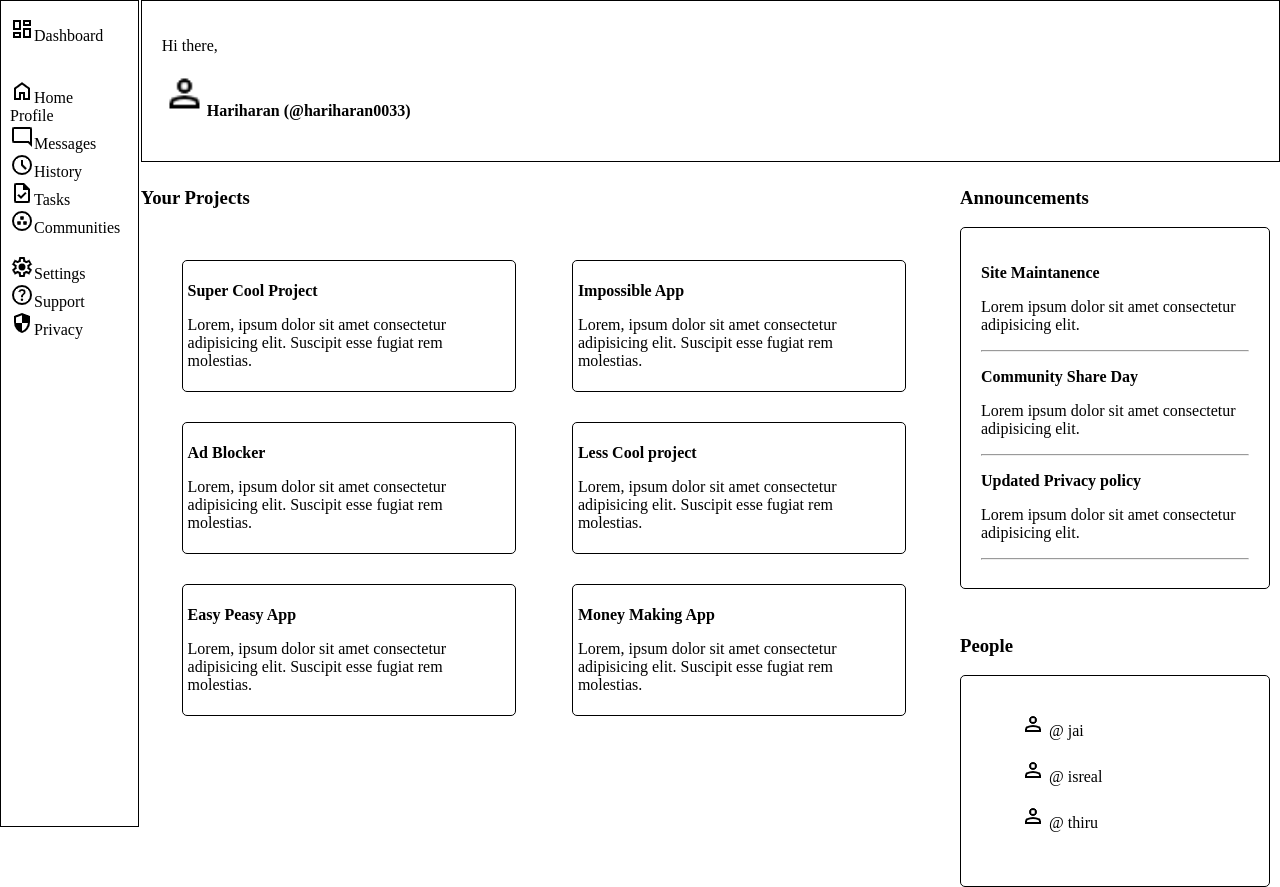
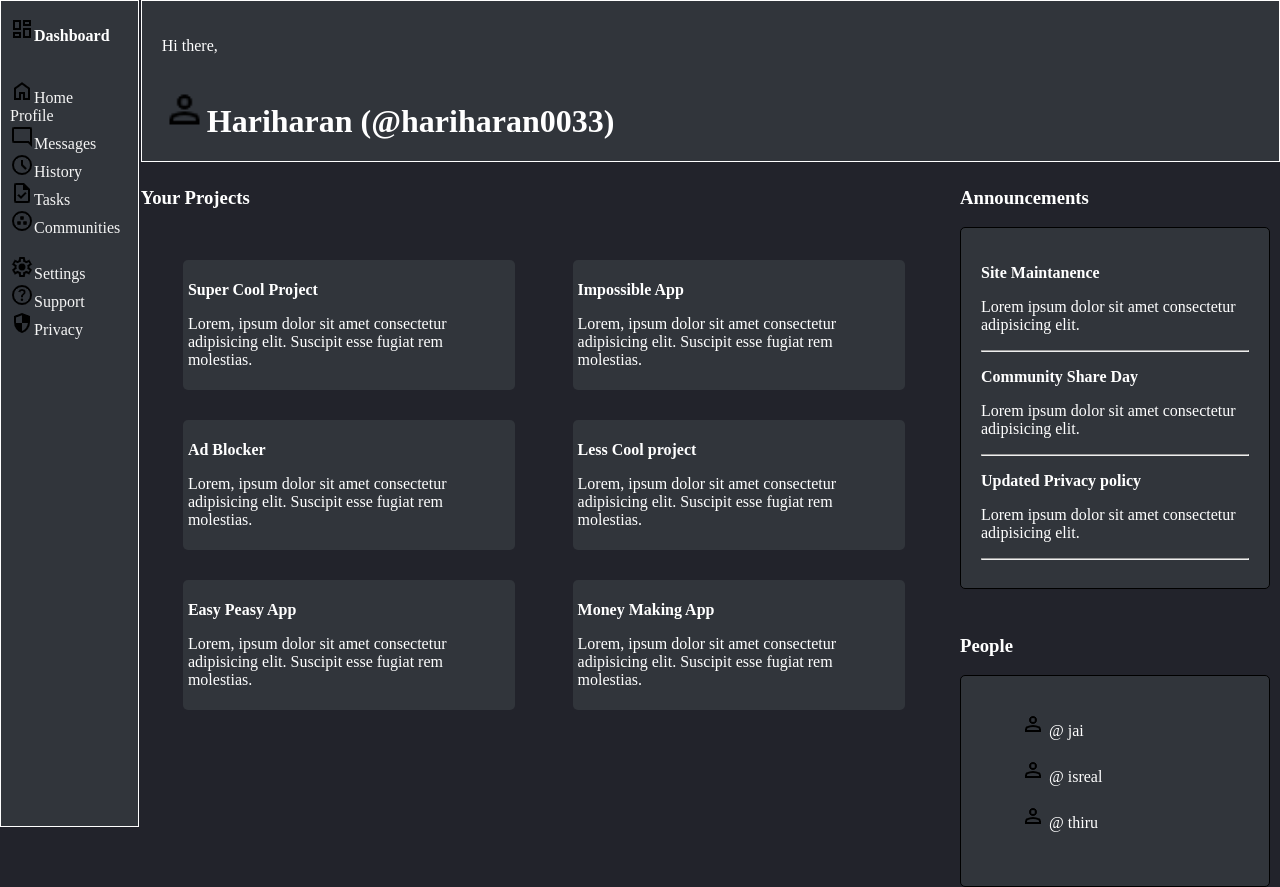
Before and after one commit to hariharan0033/project-dashboard, a plain HTML site: page index.html in a window 1280 px wide. Drawn offline with Linux system fonts and the light colour scheme.

Commit message:
CSS Style

```diff
--- a/assets/css/style.css
+++ b/assets/css/style.css
@@ -1,10 +1,17 @@
 
 body{
-    background-color: white;
+    background-color: #22232b;
 }
 a:link {
     text-decoration: none;
-    color: black;
+    color:whitesmoke;
+
+}
+a:hover{
+    background-color: deeppink;
+}
+p,h3,li{
+    color: white;
 }
 .menu{
     position: fixed;
@@ -12,19 +19,21 @@ a:link {
     width: 10%;
     top: 0px;
     height: 100%;
-    border: solid black 1px;
+    border: solid white 1px;
     padding-left: 9px;
     padding-bottom: 25px;
+    background-color: #31353b;
 }
 
 .topbar{
     position: fixed ;
     top: 0;
-    border: black solid 1px;
+    border: white solid 1px;
     left: 11%;
     right: 0;
     padding: 20px;
     height: 15%;
+    background-color: #31353b;
 }
 .project{
     position: absolute;
@@ -44,11 +53,12 @@ a:link {
 
 }
 .eachproject{
-    border: 1px solid black;
+    /* border: 1px solid black; */
     margin: 15px;
     padding: 5px;
     width: 40%;
     border-radius: 5px;
+    background-color: #31353b;
 }
 
 .announcements{
@@ -62,6 +72,7 @@ left: 75%;
     border: black 1px solid;
     padding: 20px;
     border-radius: 5px;
+    background-color: #31353b;
 }
 
 .people{
@@ -75,4 +86,5 @@ left: 75%;
     border: black 1px solid;
     padding: 20px;
     border-radius: 5px;
+    background-color: #31353b;
 }
--- a/index.html
+++ b/index.html
@@ -11,7 +11,7 @@
 <body>
 
     <div class="menu">
-        <p><img src="assets/images/dashboard.png" alt="">Dashboard</p><br>
+        <p><b><img src="assets/images/dashboard.png" alt="">Dashboard</b></p><br>
         <a href="#"><img src="assets/images/home.png" alt="">Home</a><br>
         <a href="#"><img src="assets/images/account.png" alt="">Profile</a><br>
         <a href="#"><img src="assets/images/comment.png" alt="">Messages</a><br>
@@ -26,7 +26,7 @@
 
     <div class="topbar">
         <p>Hi there,</p>
-        <p><b><img src="assets/images/person.png" height="45px" alt="">Hariharan (@hariharan0033)</b></p>
+        <p style="font-size: xx-large;"><b><img src="assets/images/person.png" height="45px" alt="">Hariharan (@hariharan0033)</b></p>
     </div>
 
 
```
